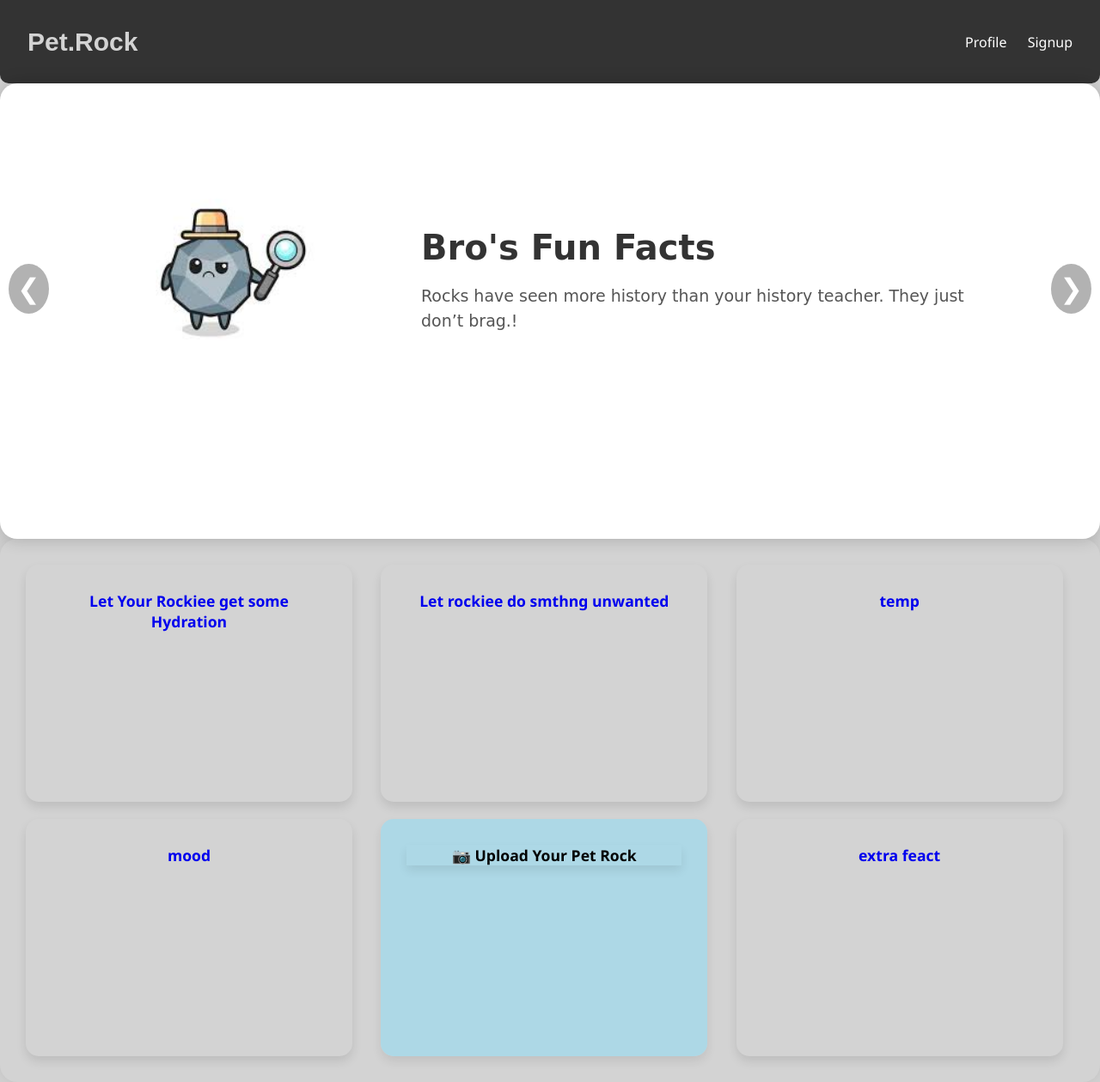
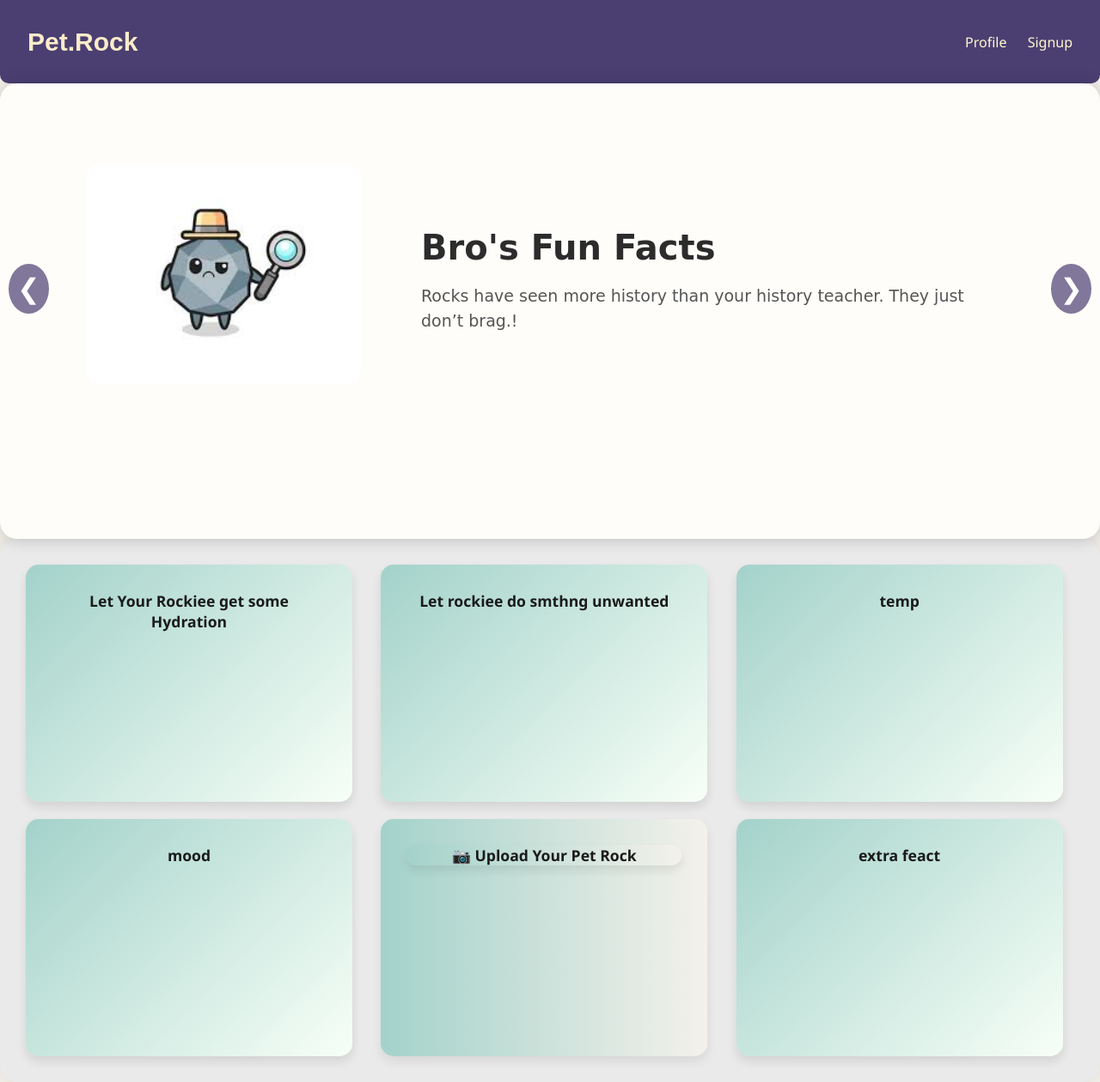
Before and after one commit to jany104/PetRock, a plain HTML site: page templates/index.html in a window 1280 px wide. Shown: the whole page at 86% size. Drawn offline with Linux system fonts and the light colour scheme.

Commit message:
updated colour

```diff
--- a/static/css/styles.css
+++ b/static/css/styles.css
@@ -2,55 +2,53 @@
 body {
   margin: 0;
   font-family: 'Segoe UI', sans-serif;
-  background-color: lightgrey;
+  background-color: #F4F1EB; /* Light crème for soft background */
 }
 
 /* Navbar */
 .navbar {
-
   display: flex;
   justify-content: space-between;
   align-items: center;
   padding: 1rem 2rem;
-  background-color: #333;
-  border-bottom-left-radius:10px ;
-  border-bottom-right-radius:10px ;
-  color: lightgrey;
-  height: 65px; /* Modified: Increased height */
-  margin: 0;     /* Modified: Removed extra margin */
+  background-color: #4B3F72; /* Deep violet for elder rock vibe */
+  border-bottom-left-radius: 10px;
+  border-bottom-right-radius: 10px;
+  color: #FCECC9; /* Pale gold text */
+  height: 65px;
+  margin: 0;
 }
 
 .nav-links a {
   margin-left: 20px;
-  color: white;
-
+  color: #FFFACD;
   text-decoration: none;
   transition: all .3s ease-in-out;
 }
-.logo{
+
+.logo {
   font-size: 30px;
   font-weight: 900;
-  font-family:'fredoka',sans-serif;
+  font-family: 'Fredoka', sans-serif;
 }
 
 .nav-links a:hover {
   font-size: 25px;
-
+  color: #FFD700; /* Golden glow hover */
 }
-
 
 /* Carousel container */
 .carousel-container {
-  padding-top: 10px !important; /* Modified: Reduced space */
-  padding-bottom: 40px;         /* Modified: Reduced bottom space */
+  padding-top: 10px !important;
+  padding-bottom: 40px;
   position: relative;
-  height: 60vh;                 /* Modified: Reduced height */
+  height: 60vh;
   width: 100%;
   max-width: 9000px;
   overflow: hidden;
   border-radius: 20px;
-  box-shadow: 0 0 20px rgba(0,0,0,0.2);
-  background: #fff;
+  box-shadow: 0 0 20px rgba(0, 0, 0, 0.2);
+  background: #FFFDF9;
 }
 
 /* Carousel inner */
@@ -64,20 +62,20 @@ body {
   display: flex;
   min-width: 100%;
   align-items: center;
-  justify-content: flex-start; /* Modified: align content to left */
-  gap: 30px;                   /* Modified: spacing between image and text */
-  padding: 20px;               /* Modified: tighter padding */
+  justify-content: flex-start;
+  gap: 30px;
+  padding: 20px;
 }
 
 /* Rock image */
 .pic {
-  width: 25% !important;       /* Modified: Smaller and better fit */
-  height: auto !important;     /* Modified: Maintain aspect ratio */
+  width: 25% !important;
+  height: auto !important;
   margin-right: 20px;
   display: block;
 }
 
-/* Slide image (used elsewhere?) */
+/* Slide image */
 .slide img {
   width: 30%;
   height: auto;
@@ -91,18 +89,17 @@ body {
 }
 
 .text-box h2 {
-  color: #333;
+  color: #2C2C2C;
   margin-bottom: 10px;
   font-size: 40px;
-  font-family:'chewy',cursive;
+  font-family: 'Chewy', cursive;
 }
 
 .text-box p {
-  font-size: 1.1rem;
+  font-size: 19px;
   color: #555;
   line-height: 1.5;
-  font-size: 19px;
-  font-family: 'pacifico',cursive;
+  font-family: 'Pacifico', cursive;
 }
 
 /* Carousel buttons */
@@ -110,8 +107,8 @@ body {
   position: absolute;
   top: 45%;
   transform: translateY(-50%);
-  background-color: rgba(0,0,0,0.3);
-  color:white;
+  background-color: rgba(75, 63, 114, 0.7); /* Violet semi-transparent */
+  color: white;
   border: none;
   font-size: 2rem;
   padding: 10px;
@@ -152,35 +149,38 @@ body {
   grid-template-columns: repeat(3, 1fr);
   gap: 20px;
   padding: 30px;
-  background: lightgray;
+  background: #EAEAEA; /* Soft grey */
   border-radius: 20px;
-  box-shadow: 0 0 20px rgba(0,0,0,0.1);
+  box-shadow: 0 0 20px rgba(0, 0, 0, 0.1);
 }
 
 .feature-box {
   max-width: 1100px !important;
   height: 27vh !important;
   width: 25vw;
-  background: linear-gradient(135deg, lightblue), lightblue );
+  background: linear-gradient(135deg, #A3D2CA, #F7FFF7); /* Mint and soft white */
   border-radius: 15px;
   padding: 30px;
   text-align: center;
   font-weight: bold;
   font-size: 1.1rem;
-  box-shadow: 0 6px 12px rgba(0,0,0,0.1);
+  color: #1A1A1A;
+  box-shadow: 0 6px 12px rgba(0, 0, 0, 0.1);
   transition: transform 0.3s ease;
   cursor: pointer;
 }
 
 .feature-box:hover {
   transform: translateY(-8px);
+  background: linear-gradient(135deg, #5EAAA8, #A3D2CA); /* On hover: deeper teal */
+  color: white;
 }
 
 /* Scanner box */
 .scan-box {
-   background: #d4fc79; /* fallback */
-  background: linear-gradient(to right, lightblue, lightblue);
+  background: linear-gradient(to right, #A3D2CA, #F4F1EB); /* Mint to crème */
   box-shadow: 0 6px 12px rgba(16, 15, 15, 0.081);
+  border-radius: 15px;
 }
 
 #cameraFeed {
```
